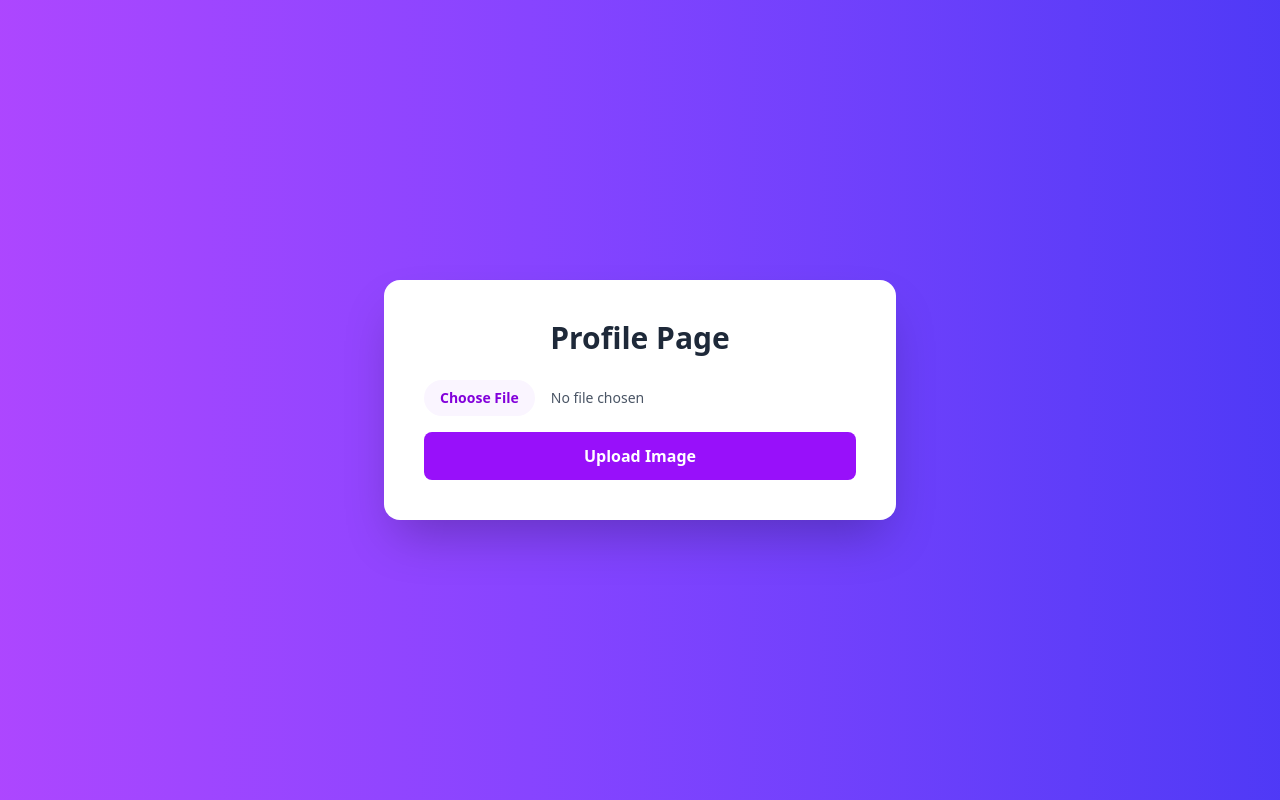
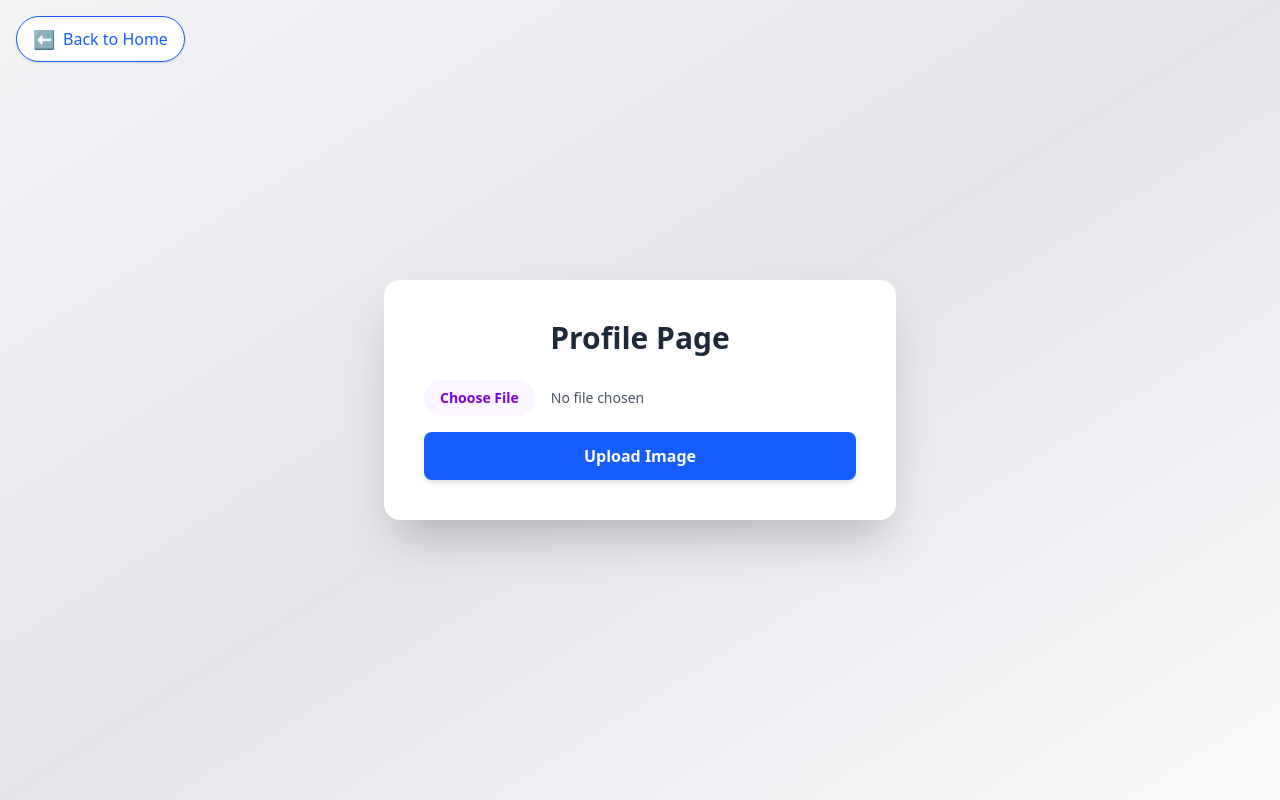
Before and after one commit to Rizvan337/React-20-Frontend, a React (Vite) app: page /profile in a window 1280 px wide. Built offline with nearby package versions, Linux system fonts and the light colour scheme; no server answers; sample sign-in values are in the browser's storage.

Commit message:
Profile page color changed

```diff
--- a/src/pages/Profile.tsx
+++ b/src/pages/Profile.tsx
@@ -1,88 +1,8 @@
-// import React, { useEffect, useState } from 'react';
-// import { useSelector } from 'react-redux';
-// import { RootState } from '../redux/store';
-// import axios from 'axios';
-
-// interface User {
-//   profileImage?: string;
-//   name?: string;
-//   email?: string;
-// }
-
-// const Profile: React.FC = () => {
-//   const [image, setImage] = useState<File | null>(null);
-//   const [user, setUser] = useState<User | null>(null);
-//   const token = useSelector((state: RootState) => state.auth.token);
-
-//   const fetchUser = async () => {
-//     try {
-//       const res = await axios.get('http://localhost:5000/api/users/me', {
-//         headers: { Authorization: `Bearer ${token}` },
-//       });
-//       setUser(res.data);
-//     } catch (err) {
-//       console.error('Failed to fetch user', err);
-//     }
-//   };
-
-//   useEffect(() => {
-//     fetchUser();
-//   }, []);
-
-//   const handleUpload = async () => {
-//     if (!image) return;
-
-//     const formData = new FormData();
-//     formData.append('image', image);
-
-//     try {
-//       await axios.post('http://localhost:5000/api/users/upload-profile', formData, {
-//         headers: {
-//           Authorization: `Bearer ${token}`,
-//           'Content-Type': 'multipart/form-data',
-//         },
-//       });
-//       alert('Image uploaded successfully!');
-//       fetchUser();
-//     } catch (error) {
-//       alert('Upload failed');
-//       console.error(error);
-//     }
-//   };
-
-//   return (
-//     <div>
-//       <h1>Welcome to Profile Page</h1>
-//       <input type="file" onChange={(e) => setImage(e.target.files?.[0] || null)} />
-//       <button onClick={handleUpload}>Upload</button>
-
-//       {user?.profileImage && (
-//         <div>
-//           <h3>Uploaded Image:</h3>
-//           <img
-//             src={`http://localhost:5000/${user.profileImage}`}
-//             alt="Profile"
-//             width={150}
-//             style={{ marginTop: '10px', borderRadius: '10px' }}
-//           />
-//         </div>
-//       )}
-//     </div>
-//   );
-// };
-
-// export default Profile;
-
-
-
-
-
-
-
 import React, { useEffect, useState } from 'react';
 import { useSelector } from 'react-redux';
 import { RootState } from '../redux/store';
 import axios from 'axios';
+import { useNavigate } from 'react-router-dom';
 
 interface User {
   profileImage?: string;
@@ -94,6 +14,7 @@ const Profile: React.FC = () => {
   const [image, setImage] = useState<File | null>(null);
   const [user, setUser] = useState<User | null>(null);
   const token = useSelector((state: RootState) => state.auth.token);
+  const navigate = useNavigate();
 
   const fetchUser = async () => {
     try {
@@ -132,7 +53,7 @@ const Profile: React.FC = () => {
   };
 
   return (
-    <div className="min-h-screen bg-gradient-to-r from-purple-500 to-indigo-600 flex items-center justify-center px-4">
+    <div className="min-h-screen bg-gradient-to-br from-[#f3f4f6] via-[#e5e7eb] to-[#f9fafb] flex items-center justify-center px-4">
       <div className="bg-white rounded-2xl shadow-2xl p-10 max-w-lg w-full">
         <h1 className="text-3xl font-bold text-center text-gray-800 mb-6">
            Profile Page
@@ -171,10 +92,18 @@ const Profile: React.FC = () => {
 
           <button
             onClick={handleUpload}
-            className="bg-purple-600 text-white font-semibold py-3 rounded-lg hover:bg-purple-700 transition duration-300"
-          >
+            className="bg-blue-600 text-white font-semibold py-3 rounded-lg hover:bg-blue-700 transition duration-300 shadow-md hover:shadow-lg"
+>
             Upload Image
           </button>
+          <button
+  onClick={() => navigate('/')}
+  className="absolute top-4 left-4 bg-white text-blue-600 border border-blue-600 font-medium px-4 py-2 rounded-full shadow hover:bg-blue-50 hover:scale-105 transform transition-all duration-300 ease-in-out flex items-center gap-2"
+>
+  <span className="text-lg">⬅</span>
+  <span className="text-sm sm:text-base">Back to Home</span>
+</button>
+
         </div>
       </div>
     </div>
```
